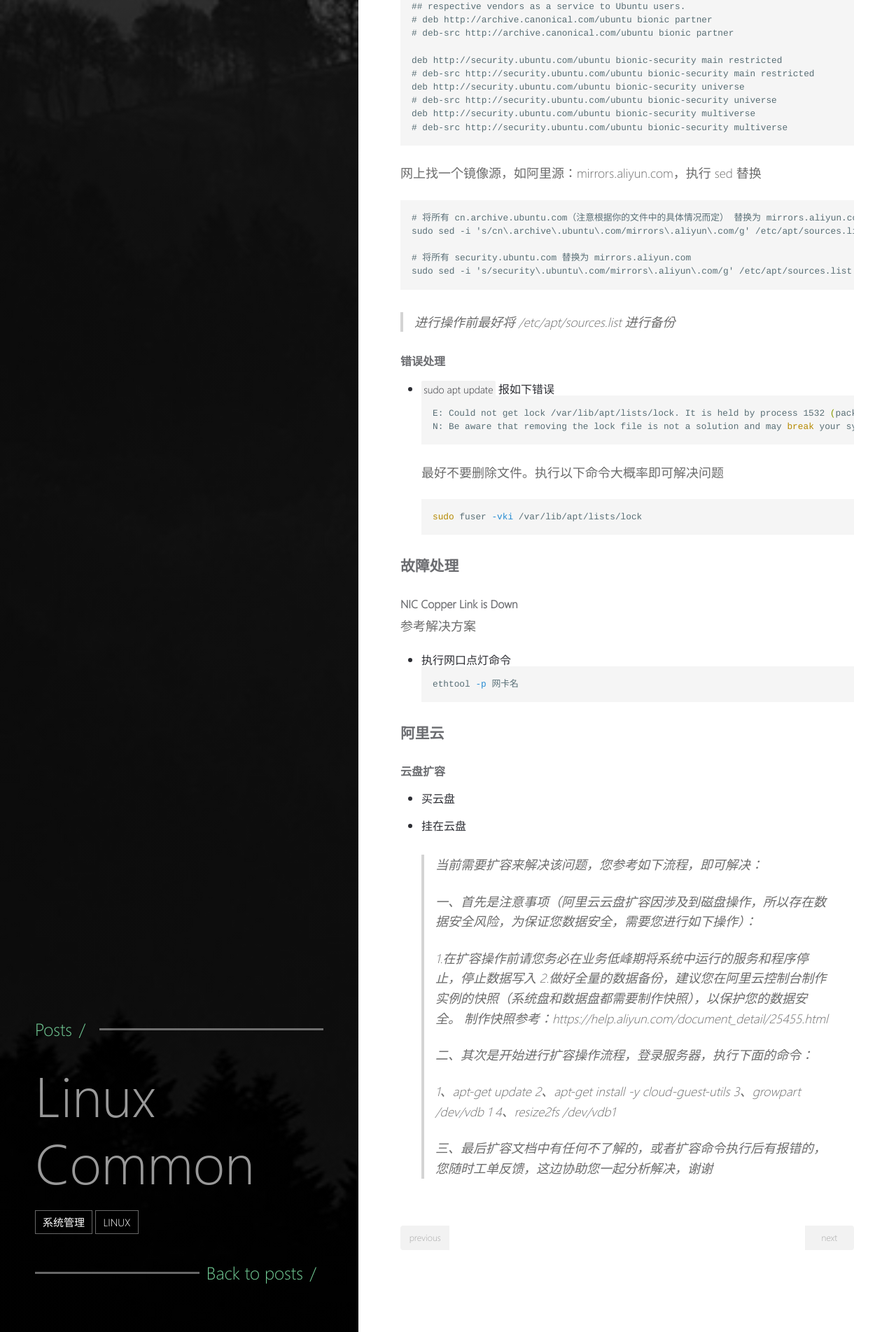
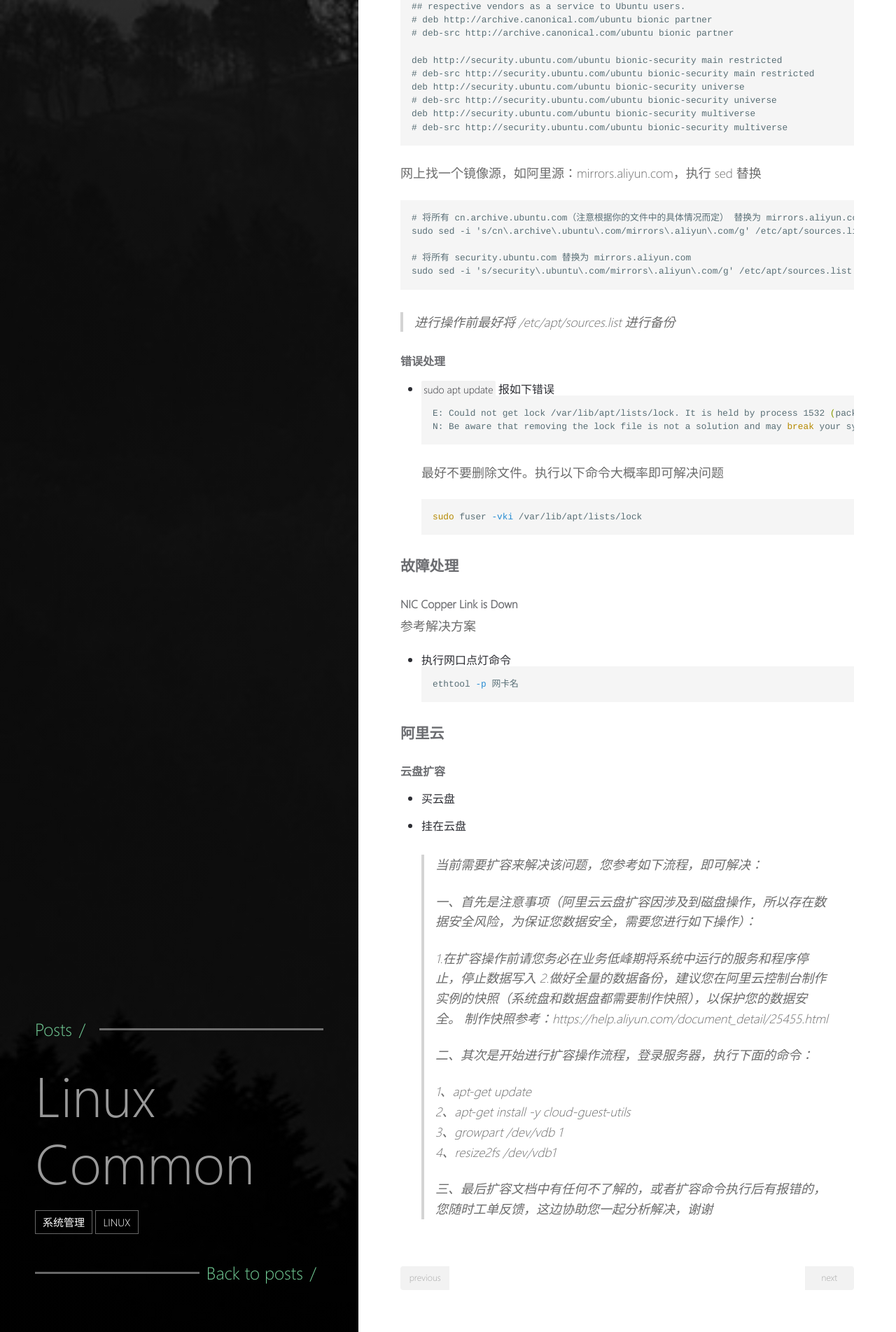
Before and after one commit to nandem/nandem.github.io, a Jekyll site: the page built from _posts/2020-05-05-Linux-Common.MD, in a window 1280 px wide. Shown: the part 1761-3664 px from the top of the page at 70% size. Built offline with Jekyll 4.4.1, drawn with Linux system fonts in a browser that asks for light colours.

```diff
--- a/_posts/2020-05-05-Linux-Common.MD
+++ b/_posts/2020-05-05-Linux-Common.MD
@@ -129,9 +129,9 @@ ethtool -p 网卡名
 >
 > 二、其次是开始进行扩容操作流程，登录服务器，执行下面的命令：
 >
-> 1、apt-get update
-> 2、apt-get install -y cloud-guest-utils
-> 3、growpart /dev/vdb  1
-> 4、resize2fs /dev/vdb1
+> 1、apt-get update <br>
+> 2、apt-get install -y cloud-guest-utils <br>
+> 3、growpart /dev/vdb  1 <br>
+> 4、resize2fs /dev/vdb1 <br>
 >
 > 三、最后扩容文档中有任何不了解的，或者扩容命令执行后有报错的，您随时工单反馈，这边协助您一起分析解决，谢谢
```
